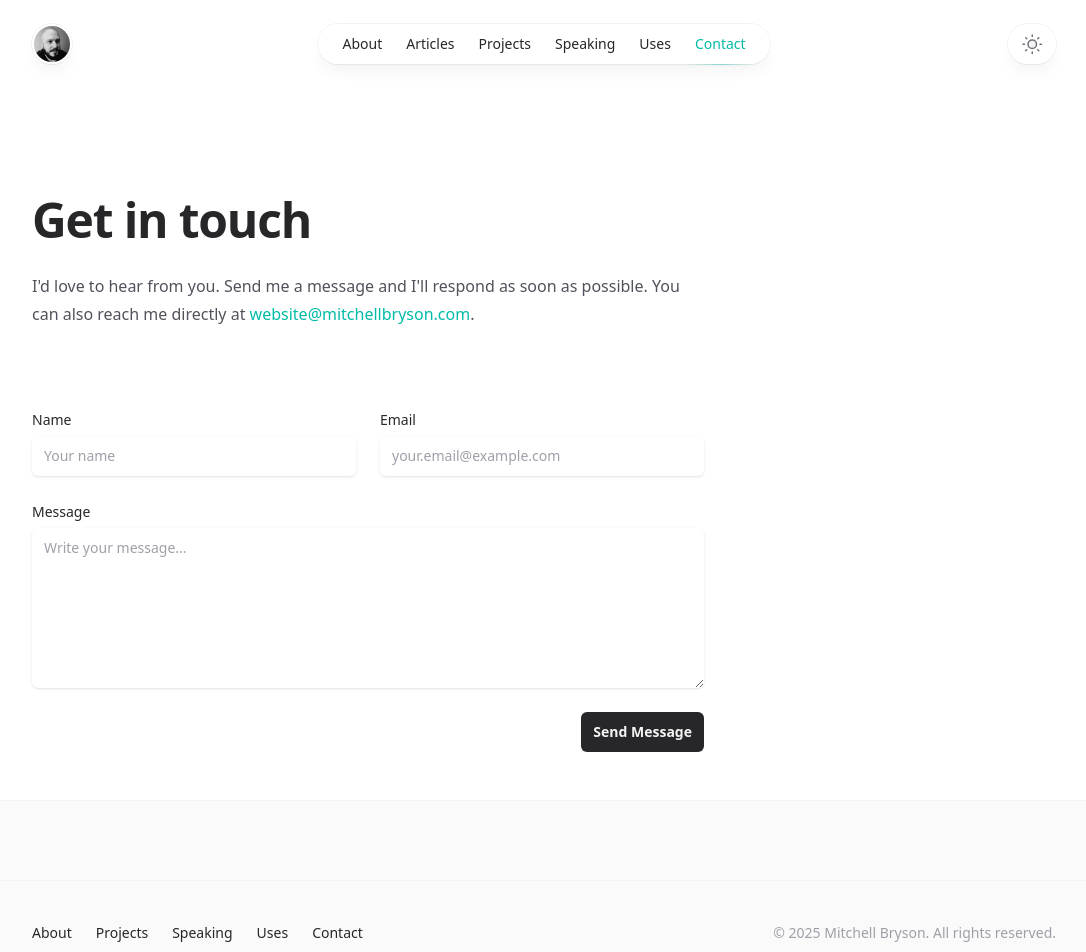
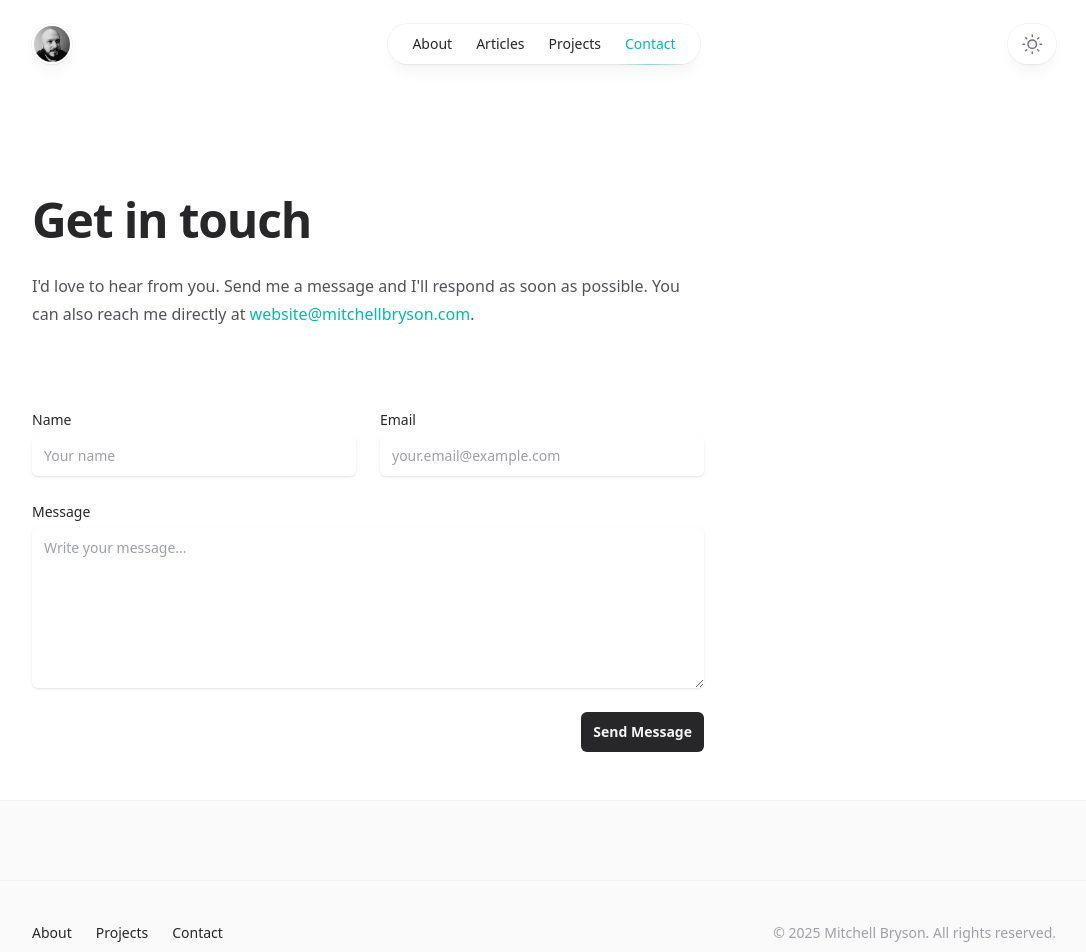
Before and after one commit to mitchellfyi/mitchellbryson.com, a Next.js app: page /contact in a window 1280 px wide. Shown: the top 952 px of the page, without its empty margins (96-1182 px from the left). Built offline with nearby package versions, Linux system fonts and the light colour scheme; no server answers.

Commit message:
comment out unused pages

```diff
--- a/src/components/Footer.jsx
+++ b/src/components/Footer.jsx
@@ -23,8 +23,8 @@ export function Footer() {
               <div className="flex flex-wrap justify-center gap-x-6 gap-y-1 text-sm font-medium text-zinc-800 dark:text-zinc-200">
                 <NavLink href="/about">About</NavLink>
                 <NavLink href="/projects">Projects</NavLink>
-                <NavLink href="/speaking">Speaking</NavLink>
-                <NavLink href="/uses">Uses</NavLink>
+                {/* <NavLink href="/speaking">Speaking</NavLink>
+                <NavLink href="/uses">Uses</NavLink> */}
                 <NavLink href="/contact">Contact</NavLink>
               </div>
               <p className="text-sm text-zinc-400 dark:text-zinc-500">
--- a/src/components/Header.jsx
+++ b/src/components/Header.jsx
@@ -116,8 +116,8 @@ function MobileNavigation(props) {
             <MobileNavItem href="/about">About</MobileNavItem>
             <MobileNavItem href="/articles">Articles</MobileNavItem>
             <MobileNavItem href="/projects">Projects</MobileNavItem>
-            <MobileNavItem href="/speaking">Speaking</MobileNavItem>
-            <MobileNavItem href="/uses">Uses</MobileNavItem>
+            {/* <MobileNavItem href="/speaking">Speaking</MobileNavItem>
+            <MobileNavItem href="/uses">Uses</MobileNavItem> */}
             <MobileNavItem href="/contact">Contact</MobileNavItem>
           </ul>
         </nav>
@@ -156,8 +156,8 @@ function DesktopNavigation(props) {
         <NavItem href="/about">About</NavItem>
         <NavItem href="/articles">Articles</NavItem>
         <NavItem href="/projects">Projects</NavItem>
-        <NavItem href="/speaking">Speaking</NavItem>
-        <NavItem href="/uses">Uses</NavItem>
+        {/* <NavItem href="/speaking">Speaking</NavItem>
+        <NavItem href="/uses">Uses</NavItem> */}
         <NavItem href="/contact">Contact</NavItem>
       </ul>
     </nav>
```
